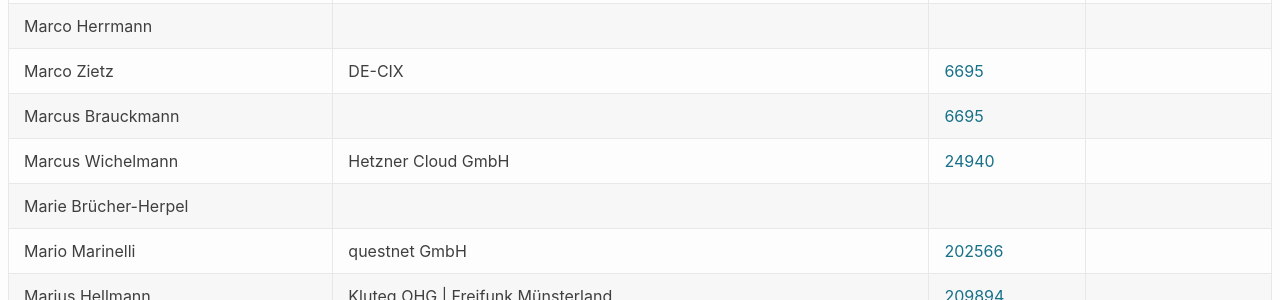
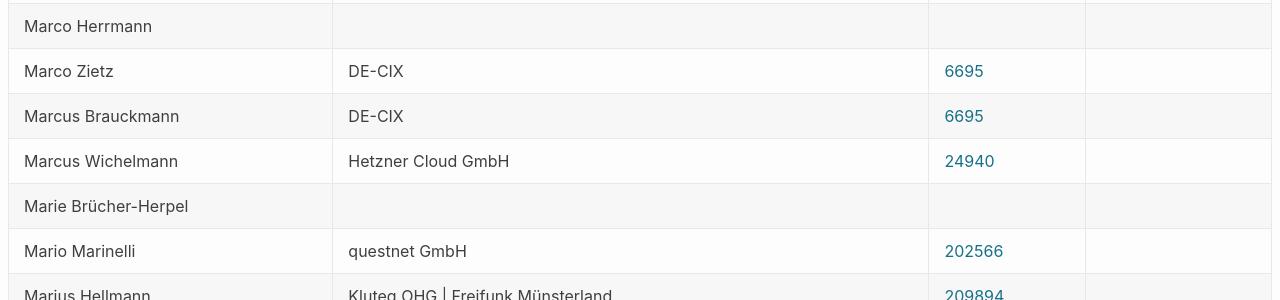
Before and after one commit to denog/pretix-attendeelist, a Jekyll site: the page built from denog15/index.md, in a window 1280 px wide and 900 px high, scrolled down 10054 px. Shown: the part 154-454 px from the top of the window. Built offline with Jekyll 4.4.1, drawn with Linux system fonts in a browser that asks for light colours.

Commit message:
Latest data: Fri Nov  3 11:10:04 UTC 2023

```diff
--- a/_data/attendees_denog15_onsite.json
+++ b/_data/attendees_denog15_onsite.json
@@ -1351,7 +1351,7 @@
   },
   {
     "name": "Marcus Brauckmann",
-    "company": null,
+    "company": "DE-CIX",
     "irc": null,
     "asn": "6695"
   },
```
